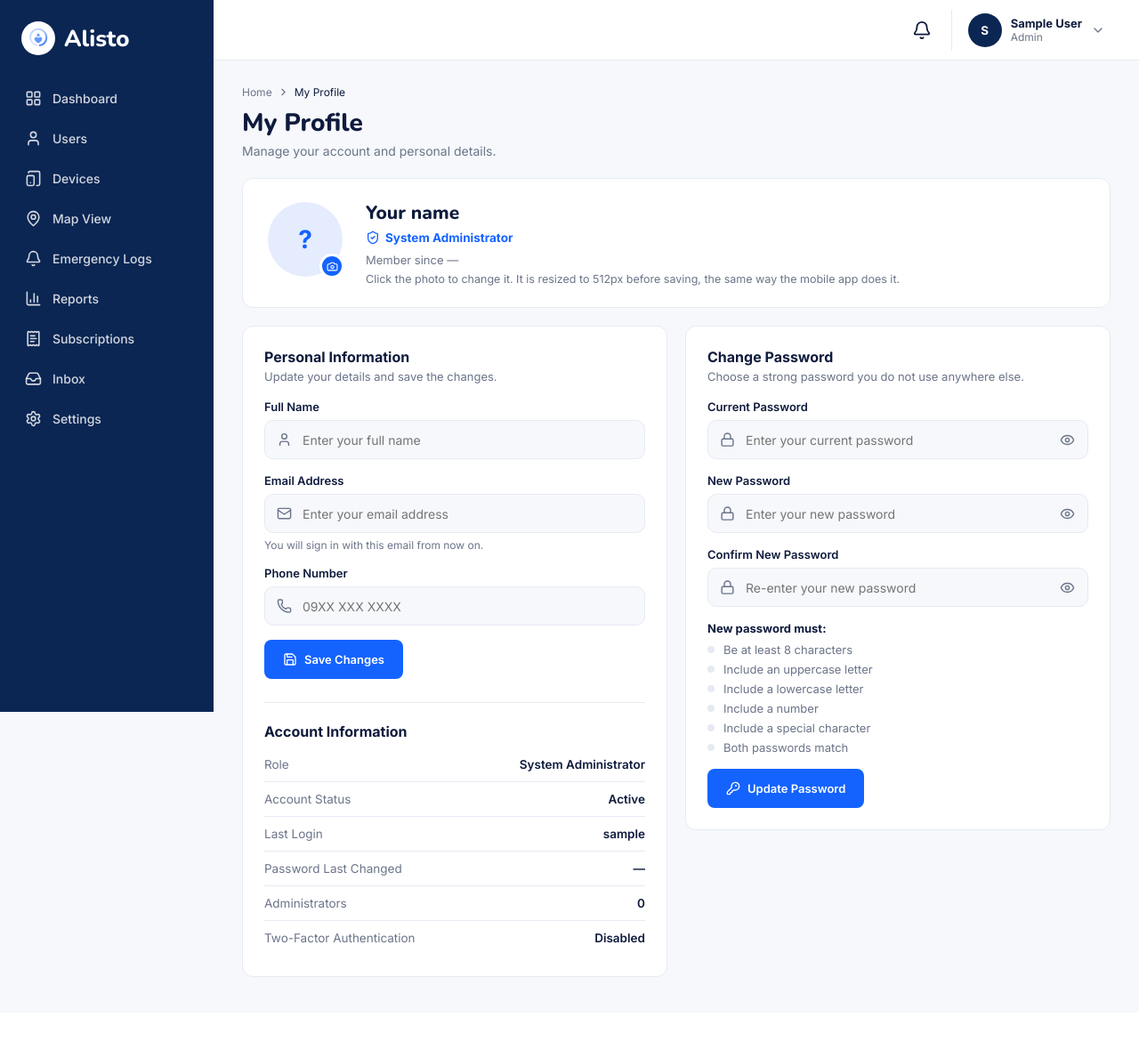
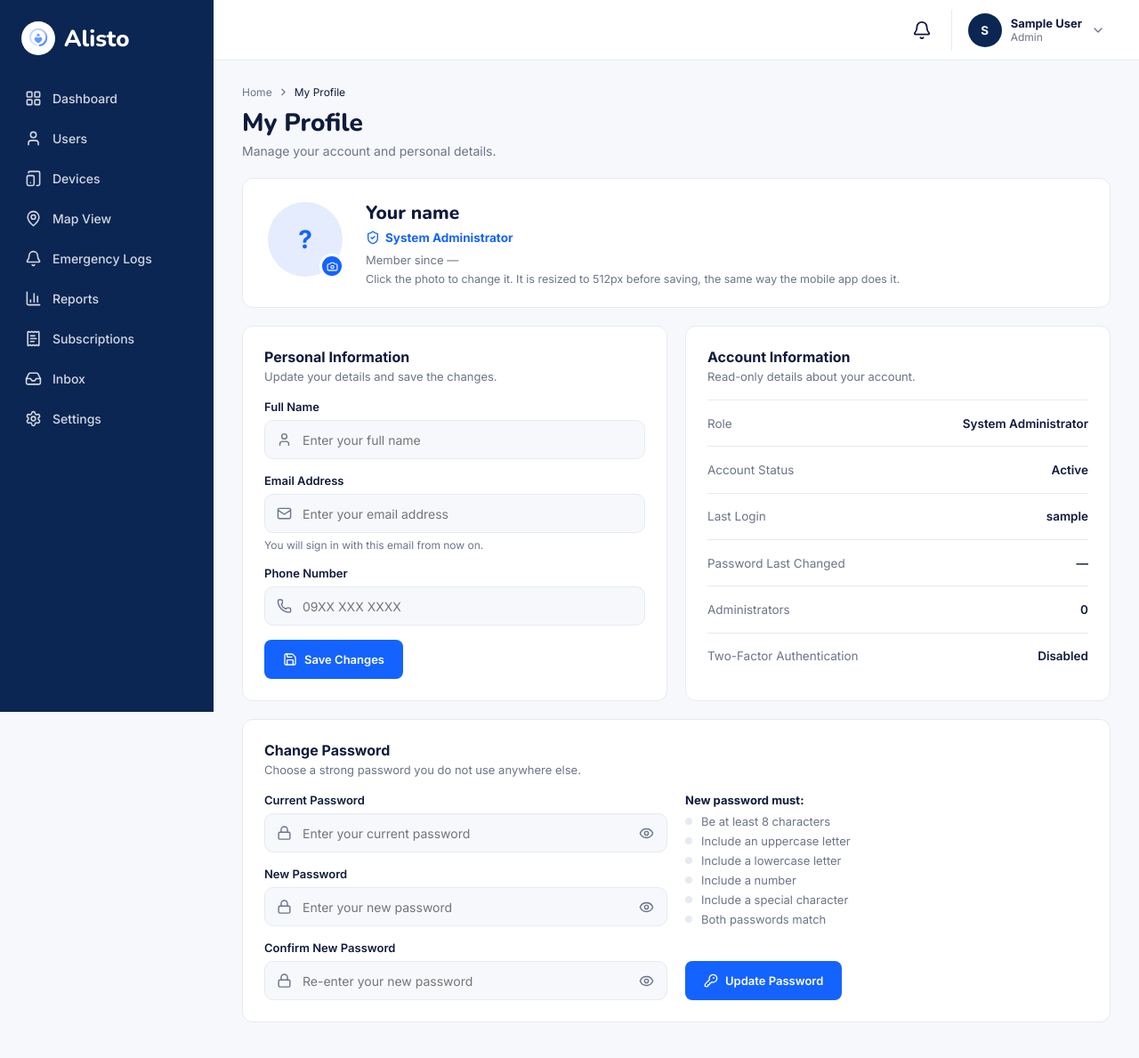
Before and after one commit to AprilEscuadro/Alisto, a Flask app: page /admin/profile in a window 1280 px wide. Shown: the whole page at 89% size. Before the commit the page ends 1098 px from the top, so only its background shows below. Run offline with Flask 3, Linux system fonts and the light colour scheme; the visitor is signed in with stand-in values (Sample User, id 1); data that the repository does not hold is empty.

Commit message:
BHW AND ADMIN PROFILE UPDATED

```diff
--- a/static/css/account_profile.css
+++ b/static/css/account_profile.css
@@ -7,7 +7,6 @@
     display: flex;
     flex-direction: column;
     gap: 20px;
-    max-width: 1100px;
 }
 
 /* identity card */
@@ -131,7 +130,7 @@
     display: grid;
     grid-template-columns: repeat(2, minmax(0, 1fr));
     gap: 20px;
-    align-items: start;
+    align-items: stretch;
 }
 
 .acct-card {
@@ -304,28 +303,32 @@
     background: var(--red);
 }
 
-/* read-only account facts under the form */
-.acct-details-head {
-    margin-top: 26px;
-    padding-top: 22px;
-    border-top: 1px solid var(--admin-border);
-}
-
-.acct-details-head h3 {
-    margin-bottom: 8px;
+/* read-only account facts: label left, value right, rows spread to fill the card */
+.acct-info {
+    display: flex;
+    flex-direction: column;
 }
 
 .acct-details {
     margin: 0;
+    flex: 1;
+    display: flex;
+    flex-direction: column;
 }
 
 .acct-details div {
+    flex: 1;
     display: flex;
+    align-items: center;
     justify-content: space-between;
     gap: 16px;
     padding: 11px 0;
     border-bottom: 1px solid var(--admin-border);
     font-size: 13.5px;
+}
+
+.acct-details div:first-child {
+    border-top: 1px solid var(--admin-border);
 }
 
 .acct-details div:last-child {
@@ -341,6 +344,30 @@
     font-weight: 600;
     color: var(--admin-text);
     text-align: right;
+}
+
+/* change password: fields on the left, rules + button on the right (same width) */
+.acct-pw-form {
+    display: grid;
+    grid-template-columns: repeat(2, minmax(0, 1fr));
+    column-gap: 20px;
+    row-gap: 16px;
+}
+
+.acct-pw-form .acct-field {
+    grid-column: 1;
+}
+
+.acct-pw-form .acct-rules {
+    grid-column: 2;
+    grid-row: 1 / span 2;
+}
+
+.acct-pw-form .acct-btn {
+    grid-column: 2;
+    grid-row: 3;
+    align-self: end;
+    justify-self: start;
 }
 
 /* top bar avatar with a photo */
@@ -360,6 +387,17 @@
     .acct-columns {
         grid-template-columns: 1fr;
     }
+
+    .acct-pw-form {
+        grid-template-columns: 1fr;
+    }
+
+    .acct-pw-form .acct-rules,
+    .acct-pw-form .acct-btn {
+        grid-column: 1;
+        grid-row: auto;
+        align-self: start;
+    }
 }
 
 @media (max-width: 560px) {
--- a/templates/account/_profile.html
+++ b/templates/account/_profile.html
@@ -66,9 +66,13 @@
         </div>
         <button type="submit" class="btn btn-primary acct-btn"><i data-lucide="save"></i> Save Changes</button>
       </form>
+    </section>
 
-      <div class="acct-card-head acct-details-head">
+    <!-- ---- ACCOUNT INFORMATION (read-only) ---- -->
+    <section class="admin-card acct-card acct-info">
+      <div class="acct-card-head">
         <h3>Account Information</h3>
+        <p>Read-only details about your account.</p>
       </div>
       <dl class="acct-details">
         {% for label, value in details %}
@@ -76,14 +80,15 @@
         {% endfor %}
       </dl>
     </section>
+  </div>
 
   <!-- ---- CHANGE PASSWORD ---- -->
-    <section class="admin-card acct-card">
+  <section class="admin-card acct-card acct-wide">
     <div class="acct-card-head">
       <h3>Change Password</h3>
       <p>Choose a strong password you do not use anywhere else.</p>
     </div>
-      <form method="POST" action="{{ urls.password }}" class="acct-form" id="acctPasswordForm">
+    <form method="POST" action="{{ urls.password }}" class="acct-form acct-pw-form" id="acctPasswordForm">
       {% for field, label, placeholder in [
         ('current_password', 'Current Password', 'Enter your current password'),
         ('new_password', 'New Password', 'Enter your new password'),
@@ -117,4 +122,3 @@
     </form>
   </section>
 </div>
-</div>
--- a/templates/bhw/profile.html
+++ b/templates/bhw/profile.html
@@ -2,11 +2,6 @@
 {% block title %}My Profile{% endblock %}
 
 {% block content %}
-<nav class="breadcrumb" aria-label="Breadcrumb">
-  <a href="{{ url_for('bhw.dashboard') }}">Home</a>
-  <i data-lucide="chevron-right"></i>
-  <span aria-current="page">My Profile</span>
-</nav>
 
 <div class="admin-page-header">
   <div>
```
Also changed, not shown: templates/bhw/base.html (+50 -2 lines). Lines whose indentation alone changed are shown as unchanged.
